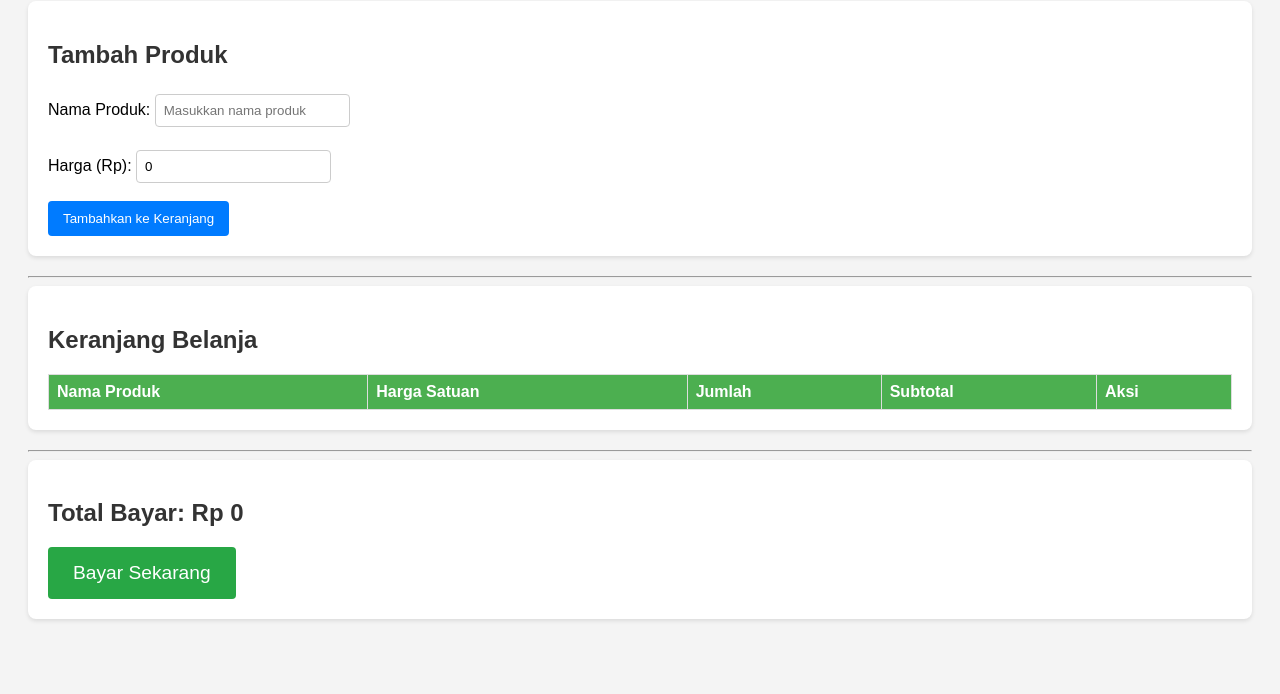
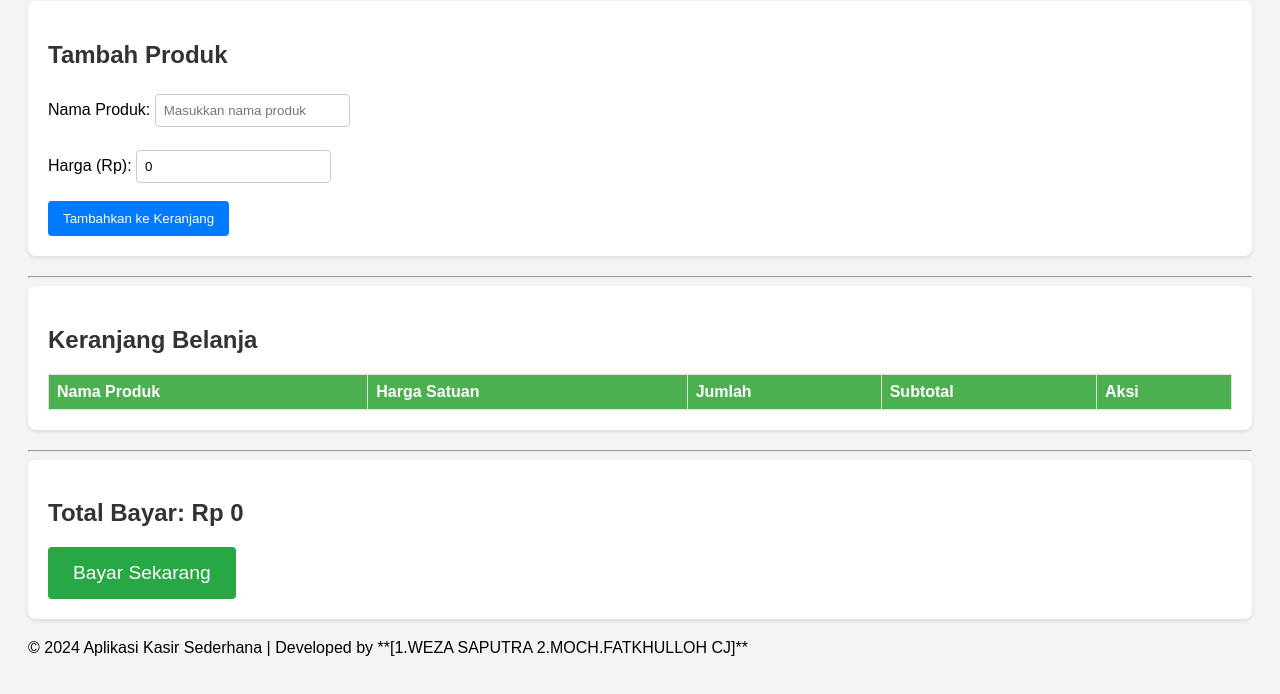
Before and after one commit to saatoruu/belajar, a plain HTML site: page index.html in a window 1280 px wide. Shown: the part 108-802 px from the top of the page. Drawn offline with Linux system fonts and the light colour scheme.

Commit message:
Update index.html

```diff
--- a/index.html
+++ b/index.html
@@ -47,6 +47,10 @@
         <button id="bayar-btn">Bayar Sekarang</button>
     </div>
 
+    <footer>
+        <p>&copy; 2024 Aplikasi Kasir Sederhana | Developed by **[1.WEZA SAPUTRA 2.MOCH.FATKHULLOH CJ]**</p>
+    </footer>
+
     <script src="script.js"></script>
 </body>
 </html>
```
